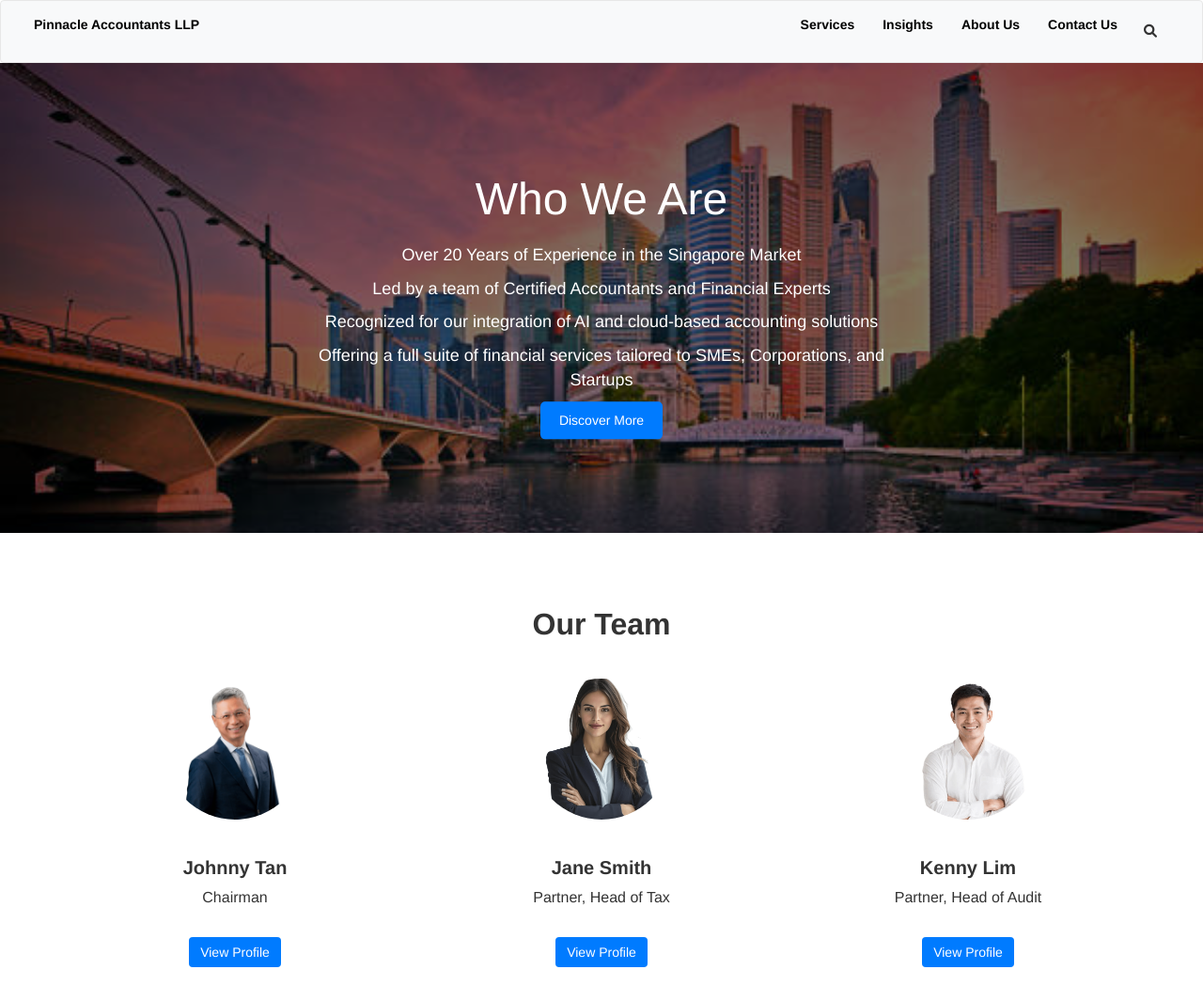
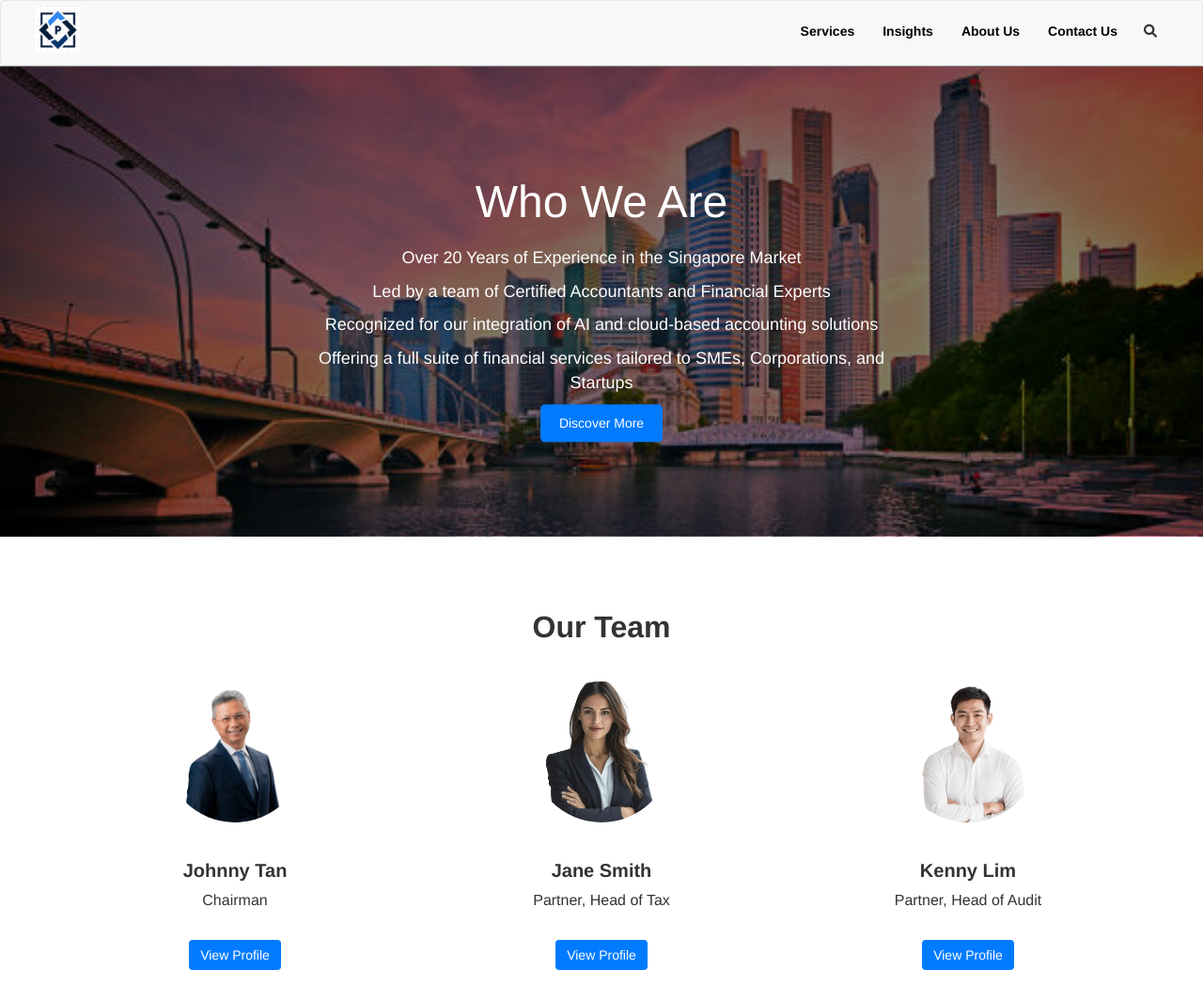
Before and after one commit to W0ShiiSky/CS2024-3-Page-HTML-Project, a plain HTML site: page aboutUs.html in a window 1280 px wide. Shown: the top 1065 px of the page at 94% size. Drawn offline with nearby package versions, Linux system fonts and the light colour scheme.

Commit message:
Added Favicon as Logo for all 3 pages

```diff
--- a/aboutUs.html
+++ b/aboutUs.html
@@ -17,8 +17,8 @@
     <nav class="navbar navbar-default">
         <div class="container-fluid">
           <div class="navbar-header" style="margin-left: 20px;">
-            <a class="navbar-brand" style="color: black; font-size: 14px; font-weight: bold;" href="home.html">Pinnacle Accountants LLP</a>
-          </div>
+            <a href="home.html"><img src="images/PinnacleAccount.ico" alt="Pinnacle Logo" style="height: 50px; margin-top: 5px;"></a>
+        </div>
           <ul class="nav navbar-nav navbar-right" style="margin-right: 20px;">
             <li><a style="color: black; font-size: 14px; font-weight: bold;" href="#">Services</a></li>
             <li><a style="color: black; font-size: 14px; font-weight: bold;" href="#">Insights</a></li>
--- a/css/style2.css
+++ b/css/style2.css
@@ -1,10 +1,34 @@
 /* Header Navigation Styling */
+.nav-left-adjust {
+    margin-left: 20px;
+}
+
+.navbar {
+    background-color: #f8f8f8;
+    height: 70px;
+}
+
+.navbar-default {
+    background-color: #f8f8f8;
+    height: 70px;
+}
+
+.navbar-header, .navbar-nav > li > a {
+    height: 70px;
+    line-height: 35px;
+}
+
+.navbar-brand {
+    line-height: 35px;
+}
+
+body {
+    margin: 0;
+    padding: 0;
+}
+
 .navbar {
     margin-bottom: 0;
-    background-color: #f8f9fa;
-}
-.navbar-nav li a {
-    color: #000;
 }
 
 /* Hero Section Styling */
```
Also changed, not shown: contactus.html (+1 -1 lines), home.html (+1 -1 lines).
